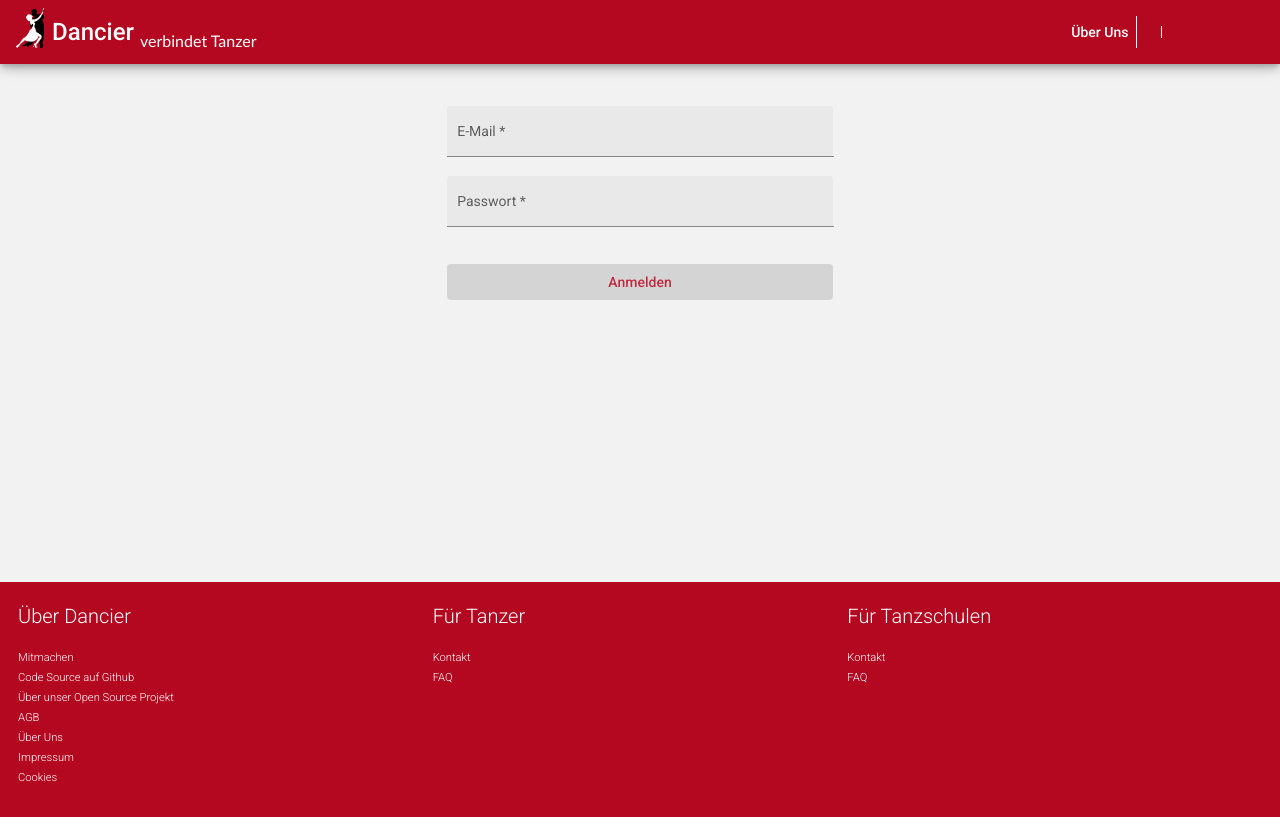
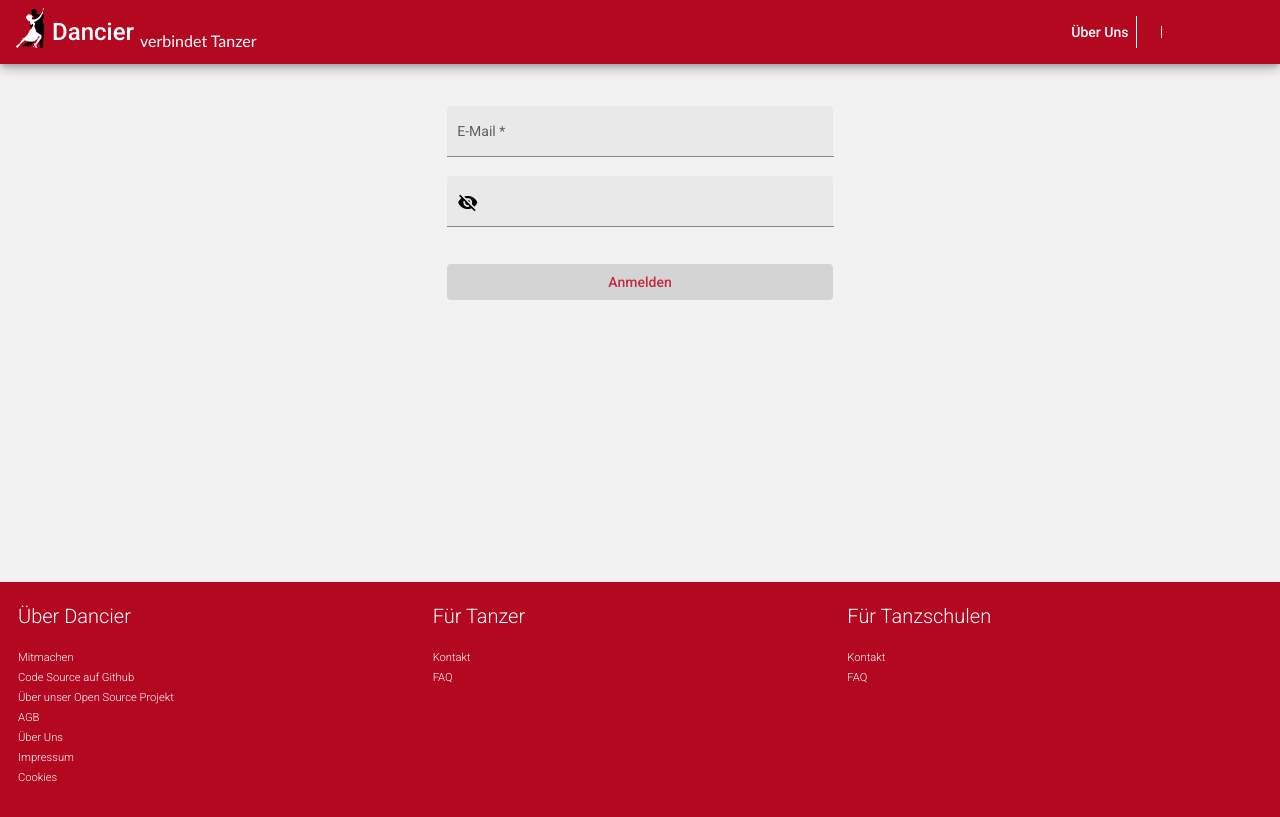
Before and after one commit to dancier/show-dancer, an Angular app: page /login in a window 1280 px wide. Built offline with nearby package versions, Linux system fonts and the light colour scheme.

Commit message:
added password in clear text

```diff
--- a/src/app/features/home/components/login-form/login-form.component.html
+++ b/src/app/features/home/components/login-form/login-form.component.html
@@ -13,7 +13,8 @@
     </mat-form-field>
     <mat-form-field fxFlex appearance="fill" class="full-width">
       <mat-label>Passwort</mat-label>
-      <input data-test="password-field" matInput formControlName="password" type="password"/>
+      <input data-test="password-field" matInput formControlName="password" [type]="hide ? 'password' : 'text'" >
+      <mat-icon class="check" matSuffix (click)="hide = !hide">{{hide ? 'visibility_off' : 'visibility'}}</mat-icon>
       <mat-error data-test="password-field-empty" *ngIf="errorHandling('password', 'required')">
         Bitte geben Sie ein Passwort ein.
       </mat-error>
--- a/src/app/features/home/components/login-form/login-form.component.ts
+++ b/src/app/features/home/components/login-form/login-form.component.ts
@@ -14,6 +14,7 @@ export class LoginFormComponent implements OnInit {
 
   loginForm!: FormGroup;
   loginAttemptResponse: LoginResponse | undefined;
+  hide = true
 
   constructor(
     private fb: FormBuilder,
```
